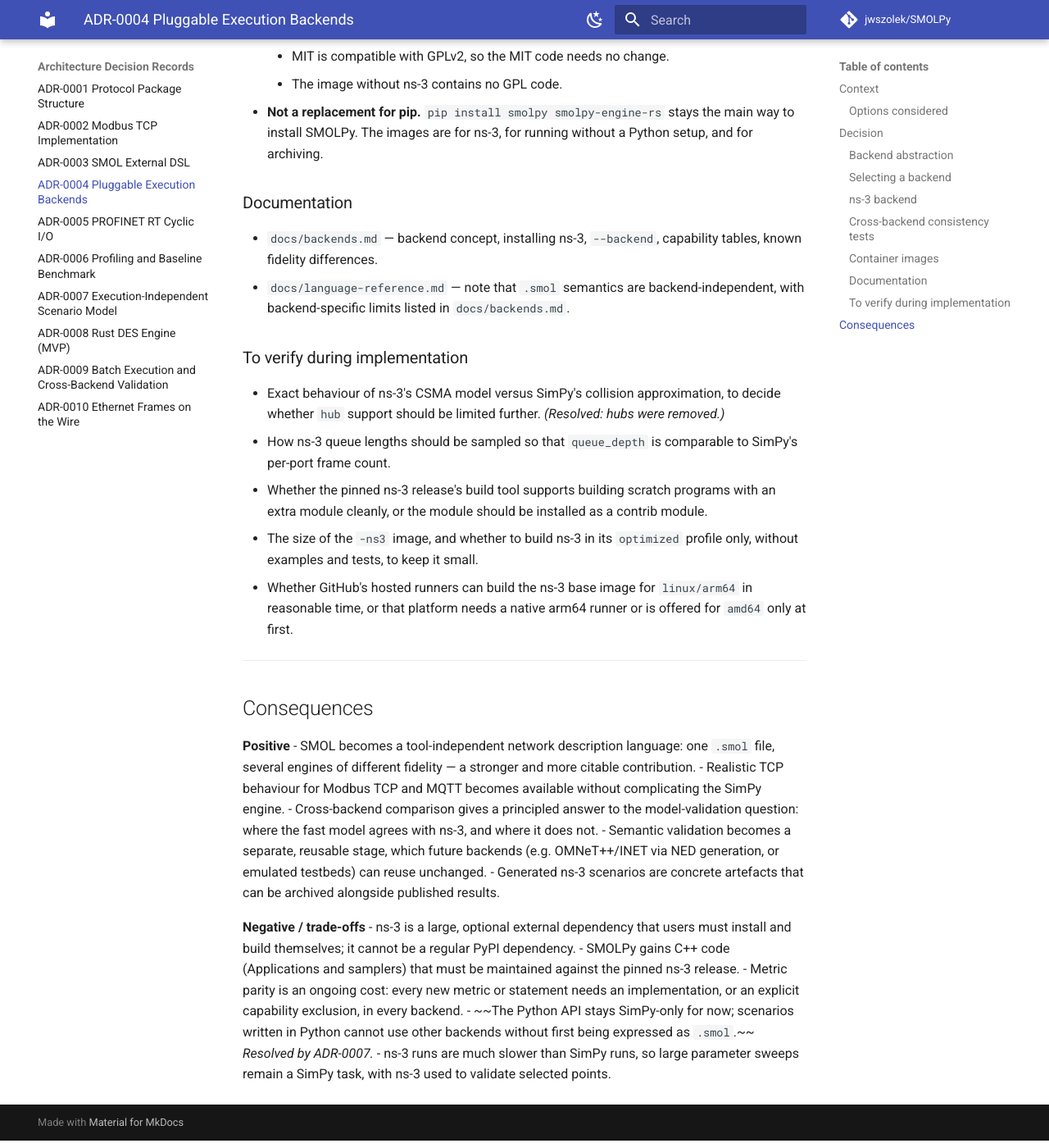
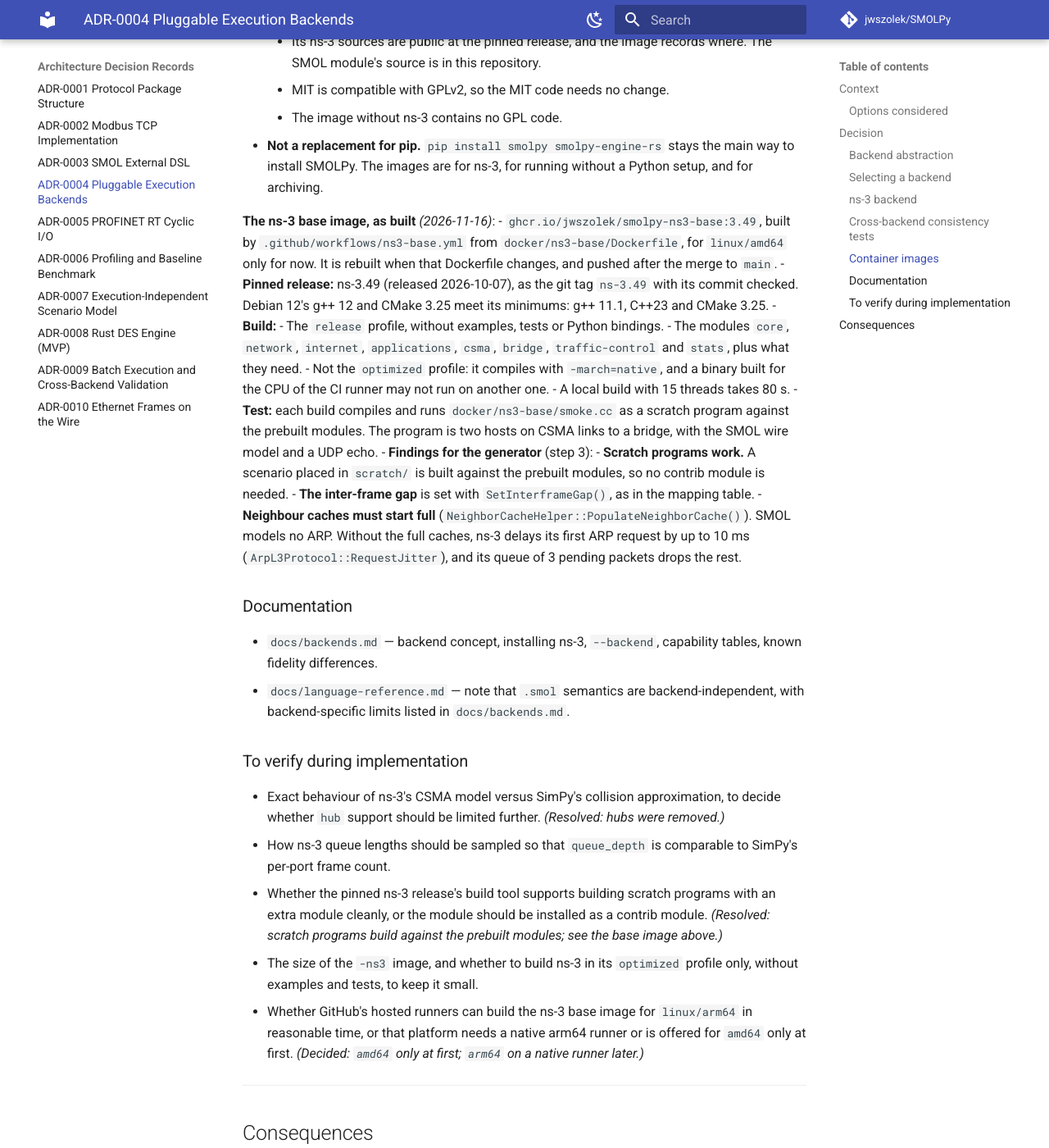
Before and after one commit to jwszolek/SMOLPy, an MkDocs documentation site: the page built from docs/adr/0004-execution-backends.md, in a window 1280 px wide and 1400 px high, scrolled down 8058 px. Shown: the whole window at 82% size. Built offline with MkDocs 1.6.1 and Material for MkDocs 9.7.7, drawn with Linux system fonts in a browser that asks for light colours; comment, search, counter and statistics services are not loaded; some of the changed text lies outside the part shown.

Commit message:
Build the ns-3 base image (Phase 6, step 2)

```diff
--- a/docs/adr/0004-execution-backends.md
+++ b/docs/adr/0004-execution-backends.md
@@ -114,7 +114,7 @@ smolpy backends                             # list backends and their capabiliti
 | `switch` (store-and-forward) | Node with a learning bridge over one device per port |
 | `switch mode=cut-through` | **unsupported** — capability error |
 | `hub` | Shared CSMA channel *(hubs and `collision_rate` were later removed; see [Model Semantics](../model-semantics.md#open-issues), open issue 3)* |
-| `link speed= length=` | Device data rate = `speed`; channel delay = `length / 2·10⁸ m/s` (same propagation constant as `core/link.py`). *Since ADR-0010:* `InterframeGap` = the time of 20 B at `speed` (preamble, SFD and gap, which CSMA does not model otherwise); CSMA adds the Ethernet header and FCS itself |
+| `link speed= length=` | Device data rate = `speed`; channel delay = `length / 2·10⁸ m/s` (same propagation constant as `core/link.py`). *Since ADR-0010:* inter-frame gap = the time of 20 B at `speed` (preamble, SFD and gap, which CSMA does not model otherwise); CSMA adds the Ethernet header and FCS itself. *In ns-3.49 the gap is not an attribute: `Attach()` sets 12 B, so the generator calls `CsmaNetDevice::SetInterframeGap()` on each device after installing it.* |
 | `flow` | UDP application; payload sized so the on-wire frame matches `size` (constant, Poisson, bursty patterns; `imix` sizes) |
 | `publish` / `route` | MQTT publisher / broker Applications over one persistent TCP connection per client; QoS 1 sends PUBACK |
 | `poll` | Modbus TCP master / slave Applications over one persistent TCP connection per master–slave pair (port 502), MBAP transaction IDs, Read Holding Registers (FC 03) |
@@ -202,6 +202,20 @@ docker run --rm -v "$PWD:/work" -w /work ghcr.io/jwszolek/smolpy:latest-ns3 run
     - The image without ns-3 contains no GPL code.
 - **Not a replacement for pip.** `pip install smolpy smolpy-engine-rs` stays the main way to install SMOLPy. The images are for ns-3, for running without a Python setup, and for archiving.
 
+**The ns-3 base image, as built** *(2026-11-16)*:
+- `ghcr.io/jwszolek/smolpy-ns3-base:3.49`, built by `.github/workflows/ns3-base.yml` from `docker/ns3-base/Dockerfile`, for `linux/amd64` only for now. It is rebuilt when that Dockerfile changes, and pushed after the merge to `main`.
+- **Pinned release:** ns-3.49 (released 2026-10-07), as the git tag `ns-3.49` with its commit checked. Debian 12's g++ 12 and CMake 3.25 meet its minimums: g++ 11.1, C++23 and CMake 3.25.
+- **Build:**
+    - The `release` profile, without examples, tests or Python bindings.
+    - The modules `core`, `network`, `internet`, `applications`, `csma`, `bridge`, `traffic-control` and `stats`, plus what they need.
+    - Not the `optimized` profile: it compiles with `-march=native`, and a binary built for the CPU of the CI runner may not run on another one.
+    - A local build with 15 threads takes 80 s.
+- **Test:** each build compiles and runs `docker/ns3-base/smoke.cc` as a scratch program against the prebuilt modules. The program is two hosts on CSMA links to a bridge, with the SMOL wire model and a UDP echo.
+- **Findings for the generator** (step 3):
+    - **Scratch programs work.** A scenario placed in `scratch/` is built against the prebuilt modules, so no contrib module is needed.
+    - **The inter-frame gap** is set with `SetInterframeGap()`, as in the mapping table.
+    - **Neighbour caches must start full** (`NeighborCacheHelper::PopulateNeighborCache()`). SMOL models no ARP. Without the full caches, ns-3 delays its first ARP request by up to 10 ms (`ArpL3Protocol::RequestJitter`), and its queue of 3 pending packets drops the rest.
+
 ### Documentation
 
 - `docs/backends.md` — backend concept, installing ns-3, `--backend`, capability tables, known fidelity differences.
@@ -211,9 +225,9 @@ docker run --rm -v "$PWD:/work" -w /work ghcr.io/jwszolek/smolpy:latest-ns3 run
 
 - Exact behaviour of ns-3's CSMA model versus SimPy's collision approximation, to decide whether `hub` support should be limited further. *(Resolved: hubs were removed.)*
 - How ns-3 queue lengths should be sampled so that `queue_depth` is comparable to SimPy's per-port frame count.
-- Whether the pinned ns-3 release's build tool supports building scratch programs with an extra module cleanly, or the module should be installed as a contrib module.
+- Whether the pinned ns-3 release's build tool supports building scratch programs with an extra module cleanly, or the module should be installed as a contrib module. *(Resolved: scratch programs build against the prebuilt modules; see the base image above.)*
 - The size of the `-ns3` image, and whether to build ns-3 in its `optimized` profile only, without examples and tests, to keep it small.
-- Whether GitHub's hosted runners can build the ns-3 base image for `linux/arm64` in reasonable time, or that platform needs a native arm64 runner or is offered for `amd64` only at first.
+- Whether GitHub's hosted runners can build the ns-3 base image for `linux/arm64` in reasonable time, or that platform needs a native arm64 runner or is offered for `amd64` only at first. *(Decided: `amd64` only at first; `arm64` on a native runner later.)*
 
 ---
 
```
Also changed, not shown: docs/roadmap.md (+2 -2 lines), 4 other files.
